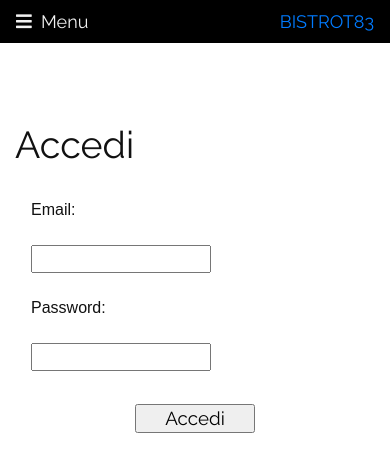
After one commit to cruccc/bistrot, a PHP site: page /admin/login.php in a window 390 px wide. The commit adds this page. Shown: the top 472 px of the page. Run offline with PHP 8.4, Linux system fonts and the light colour scheme.

Commit message:
aggiunta pagina login

```diff
--- /dev/null
+++ b/admin/login.php
@@ -0,0 +1,104 @@
+<?php
+
+	session_start();
+	if(isset($_SESSION['logged'])){//controllo se l'utente è registrato dato che solamente ad un utente non registrato è consentito registrarsi
+		if($_SESSION['logged']){
+			header("Location:admin/index.php");//se l'utente è registrato lo rimando alla pagina principale
+		}
+	}else{
+		if(isset($_SESSION['permessi'])){
+	    	if($_SESSION['permessi']!=0){
+	    		header("Location: admin/index.php");
+	    	}
+	  	}
+	}
+	require_once '../configDB.php';
+
+	if(isset($_POST['invia'])){
+		$user = $_POST['user'];
+		do{
+			$temp = $user;
+			$user = htmlspecialchars($temp);
+		}while($temp!=$user);
+
+		if(($user=="admin")&&($_POST['password']=="password")){
+			session_destroy();
+			session_start();
+			$_SESSION['user'] = $user;
+			header("Location: admin/index.php");
+		}else{
+			echo '<script>alert("Username o password errati"); location.replace("login.php");</script>';
+		}
+
+	}
+
+?>
+
+<!DOCTYPE HTML>
+<html lang="it">
+	<head>
+		<?php require "head.php";?>
+	</head>
+
+	<body class="w3-content" style="max-width:1200px; padding-top: 40px;">
+
+		<!-- Sidebar/menu -->
+		<?php require "sidebar.php";?>
+
+		<!-- !PAGE CONTENT! -->
+		<div class="w3-main spazio-sotto" style="margin-left:250px">
+
+		  	<!-- Push down content on small screens -->
+			<div class="w3-hide-large" style="margin-top:83px"></div>
+
+		  	<div class="container-fluid">
+			  	<form action="login.php" method="post">
+
+		  			<h1 style="margin-bottom: 30px">Accedi</h1>
+					<div class="container-form">
+						<div class="row">
+
+							<div class="col-sm-5">
+								<div class="w3-container">
+									<label for="email" class="label"><p>Email:</p></label>
+								</div>
+							</div>
+							<div class="col-sm-7">
+					      		<div class="w3-container">
+									<input type="email" name="email" id="email" maxlength="150" pattern="[a-z0-9._%+-]+@[a-z0-9.-]+\.[a-z]{2,}$" title="prova@esempio.com" required><br><br>
+								</div>
+							</div>
+
+						</div>
+						<div class="row">
+
+							<div class="col-sm-5">
+								<div class="w3-container">
+									<label for="password" class="label"><p>Password:</p></label>
+								</div>
+							</div>
+							<div class="col-sm-7">
+					      		<div class="w3-container">
+									<input type="password" name="password" id="password" maxlength="50" required><br><br>
+								</div>
+							</div>
+
+						</div>
+						<div class="row">
+
+							<div class="col-sm-12">
+					      		<div class="w3-container">
+									<h5 style="text-align: center; margin-top: 10px"><input class="submit-button" style="width: 120px" type="submit" name="invia" id="invia" value="Accedi"></h5>
+								</div>
+							</div>
+
+						</div>
+					</div>
+
+				</form>
+			</div>
+
+		<!-- End page content -->
+		</div>
+	</body>
+</html>
--- a/admin/sidebar.php
+++ b/admin/sidebar.php
@@ -1,4 +1,4 @@
-<?php session_start();?>
+<div>
   <!-- Top container -->
   <div class="w3-bar w3-top w3-black w3-large" style="z-index:4">
     <button class="w3-bar-item w3-button w3-hide-large w3-hover-none w3-hover-text-light-grey" onclick="w3_open();"><i class="fa fa-bars"></i>  Menu</button>
@@ -43,3 +43,4 @@
 
   <!-- Overlay effect when opening sidebar on small screens -->
   <div class="w3-overlay w3-hide-large w3-animate-opacity" onclick="w3_close()" style="cursor:pointer" title="close side menu" id="myOverlay"></div>
+</div>
```
Lines whose indentation alone changed are shown as unchanged.
